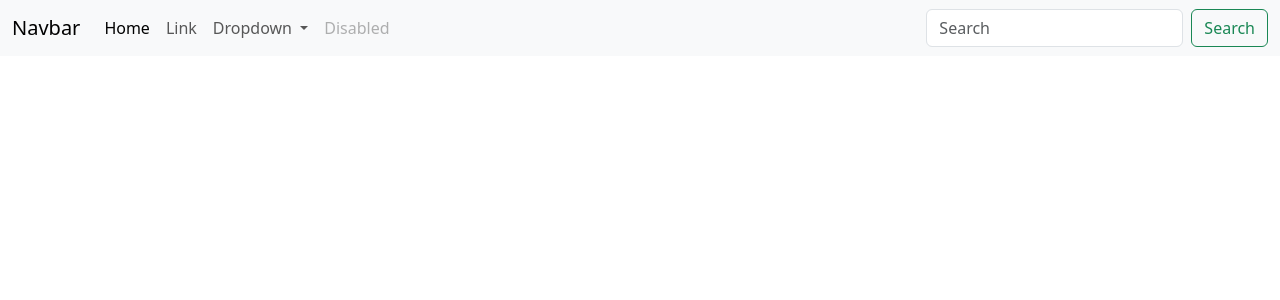
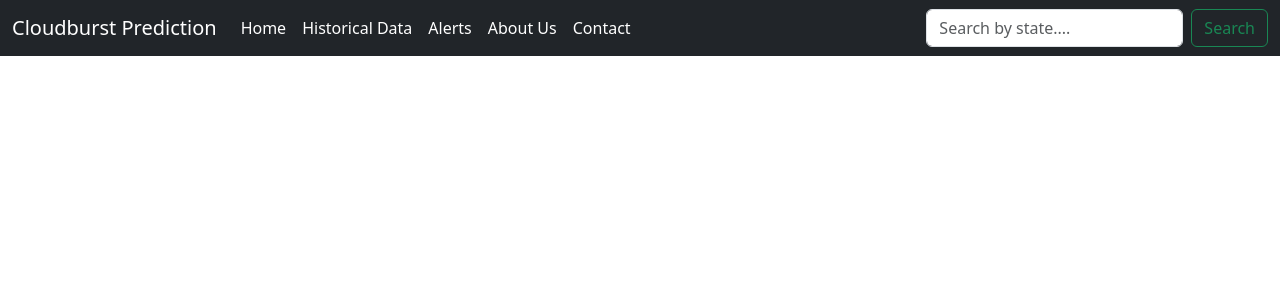
Before and after one commit to Soumen3/CloudBurst, a Django app: template Base/templates/main.html in a window 1280 px wide. Shown: the top 300 px of the page. Run offline with Django 4.2, Linux system fonts and the light colour scheme; the template is opened without the code that fills it, so the values that code supplies are empty.

Commit message:
Added Bootstrap

```diff
--- a/Base/templates/navbar.html
+++ b/Base/templates/navbar.html
@@ -1,36 +1,36 @@
-<nav class="navbar navbar-expand-lg bg-body-tertiary">
+<nav class="navbar navbar-dark bg-dark  navbar-expand-lg bg-light">
   <div class="container-fluid">
-      <a class="navbar-brand" href="#">Navbar</a>
-      <button class="navbar-toggler" type="button" data-bs-toggle="collapse" data-bs-target="#navbarSupportedContent" aria-controls="navbarSupportedContent" aria-expanded="false" aria-label="Toggle navigation">
+      <a class="navbar-brand" href=""> Cloudburst Prediction</a>
+      <button class="navbar-toggler" type="button" data-bs-toggle="collapse"
+          data-bs-target="#navbarSupportedContent" aria-controls="navbarSupportedContent" aria-expanded="false"
+          aria-label="Toggle navigation">
           <span class="navbar-toggler-icon"></span>
       </button>
       <div class="collapse navbar-collapse" id="navbarSupportedContent">
-        <ul class="navbar-nav me-auto mb-2 mb-lg-0">
-          <li class="nav-item">
-            <a class="nav-link active" aria-current="page" href="#">Home</a>
+          <ul class="navbar-nav me-auto mb-2 mb-lg-0 ">
+
+            <li class="nav-item navstyle">
+                <a class="nav-link active" href="#">Home </a>
             </li>
-          <li class="nav-item">
-            <a class="nav-link" href="#">Link</a>
+            <li class="nav-item navstyle">
+              <a class="nav-link active" href="#">Historical Data </a>
             </li>
-          <li class="nav-item dropdown">
-            <a class="nav-link dropdown-toggle" href="#" role="button" data-bs-toggle="dropdown" aria-expanded="false">
-              Dropdown
-            </a>
-            <ul class="dropdown-menu">
-              <li><a class="dropdown-item" href="#">Action</a></li>
-              <li><a class="dropdown-item" href="#">Another action</a></li>
-              <li><hr class="dropdown-divider"></li>
-              <li><a class="dropdown-item" href="#">Something else here</a></li>
-            </ul>
+            <li class="nav-item navstyle">
+              <a class="nav-link active" href="#">Alerts </a>
             </li>
-          <li class="nav-item">
-            <a class="nav-link disabled" aria-disabled="true">Disabled</a>
+            <li class="nav-item navstyle">
+                <a class="nav-link active" href="#">About Us </a>
+            </li>
+            <li class="nav-item navstyle">
+                <a class="nav-link active" href="#">Contact </a>
             </li>
           </ul>
+          <ul class="navbar-nav ms-auto mb-2 mb-lg-0">
             <form class="d-flex" role="search">
-          <input class="form-control me-2" type="search" placeholder="Search" aria-label="Search">
-          <button class="btn btn-outline-success" type="submit">Search</button>
+              <input class="form-control me-2" type="search" placeholder="Search by state...." aria-label="Search by state">
+              <button class="btn btn-outline-success navbutton" type="submit">Search</button>
             </form>
+          </ul>
       </div>
   </div>
 </nav>
```
Also changed, not shown: Base/templates/home.html (+115 -49 lines), static/css/home.css (+43 -3 lines). Lines whose indentation alone changed are shown as unchanged.
